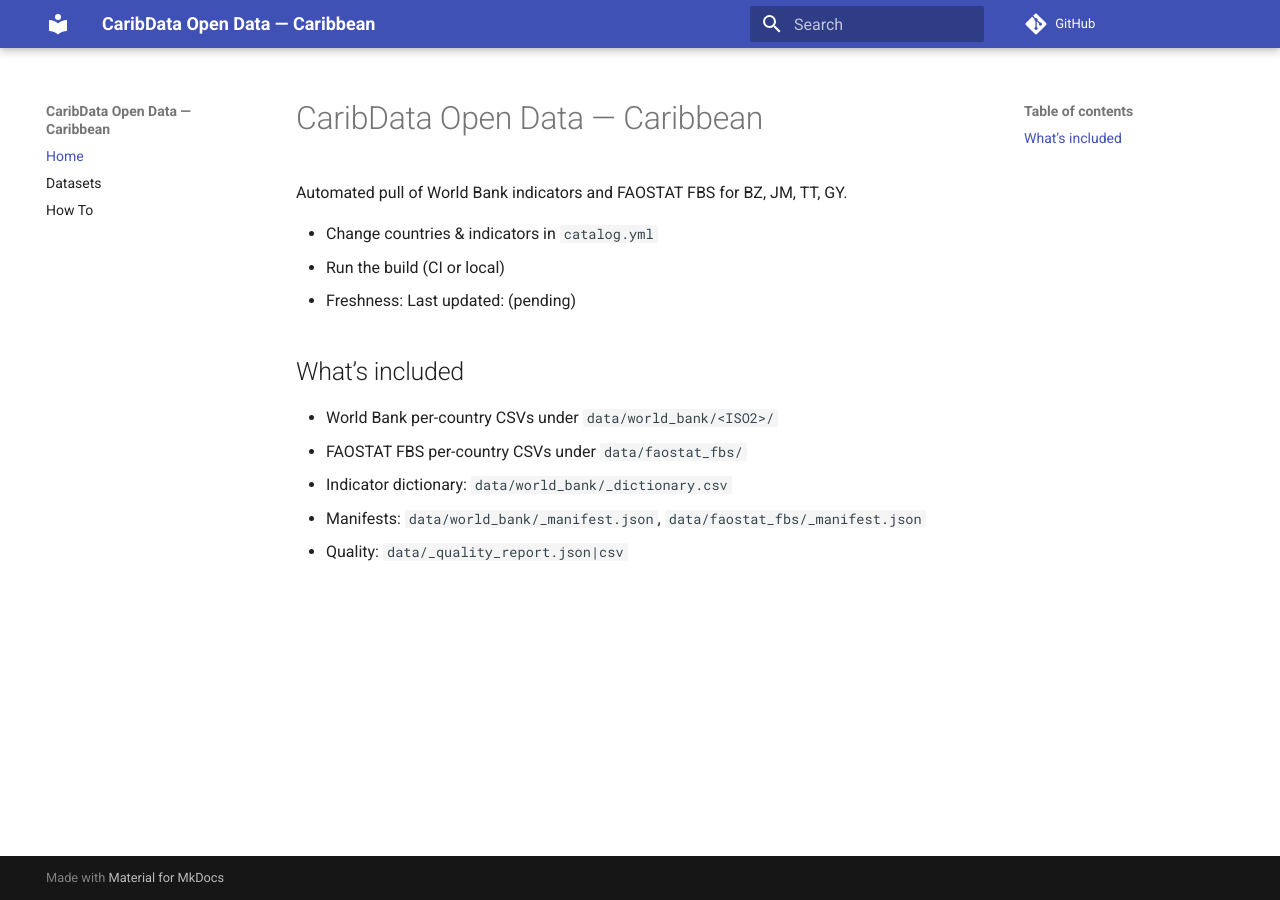
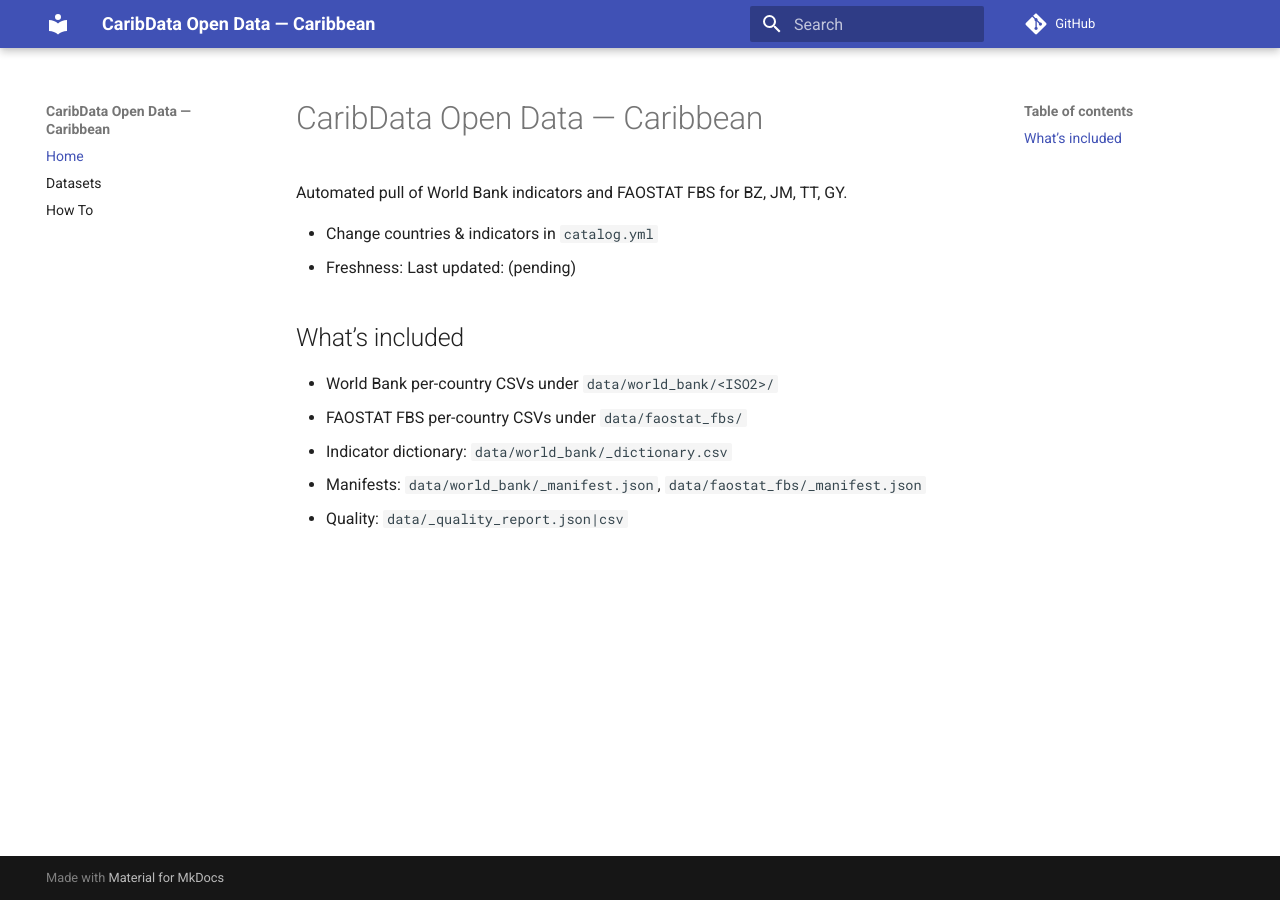
Before and after one commit to CaribData/belize-data-resources, an MkDocs documentation site: the page built from docs/index.md, in a window 1280 px wide. Built offline with MkDocs 1.6.1 and Material for MkDocs 9.7.7, drawn with Linux system fonts in a browser that asks for light colours; comment, search, counter and statistics services are not loaded.

Commit message:
Update index.md

```diff
--- a/docs/index.md
+++ b/docs/index.md
@@ -3,7 +3,6 @@
 Automated pull of World Bank indicators and FAOSTAT FBS for BZ, JM, TT, GY.
 
 - Change countries & indicators in `catalog.yml`
-- Run the build (CI or local)
 - Freshness: <!--FRESHNESS-->Last updated: (pending)<!--/FRESHNESS-->
 
 ## What’s included
```
